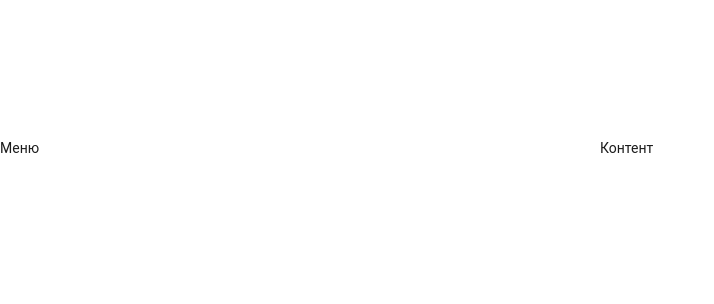
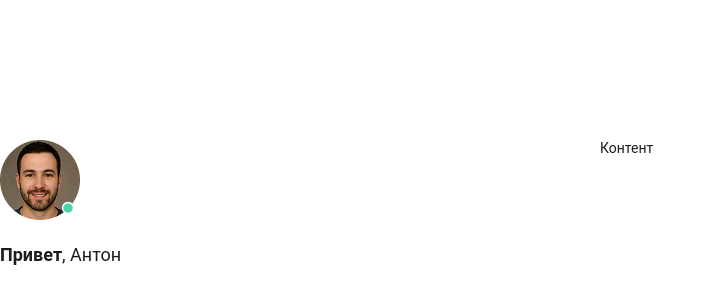
Before and after one commit to AlariCode/21-vue-2, a Vue app: page / in a window 1280 px wide. Shown: the top 304 px of the page, without its empty margins (0-714 px from the left). Built offline with nearby package versions, Linux system fonts and the light colour scheme; the HTML template or start-up script is replaced by a standard one.

Commit message:
Типизация defineProps

```diff
--- a/src/App.vue
+++ b/src/App.vue
@@ -1,8 +1,12 @@
-<script setup lang="ts"></script>
+<script setup lang="ts">
+import ProfileAvatar from './components/ProfileAvatar.vue'
+</script>
 
 <template>
   <div class="app">
-    <nav class="nav">Меню</nav>
+    <nav class="nav">
+      <ProfileAvatar name="Антон" />
+    </nav>
     <main>Контент</main>
   </div>
 </template>
--- a/src/assets/base.css
+++ b/src/assets/base.css
@@ -9,7 +9,6 @@
 *::after {
   box-sizing: border-box;
   margin: 0;
-  font-weight: normal;
 }
 
 body {
--- /dev/null
+++ b/src/components/ProfileAvatar.vue
@@ -0,0 +1,23 @@
+<script setup lang="ts">
+const { name } = defineProps<{ name: string }>()
+</script>
+
+<template>
+  <div class="profile-avatar">
+    <img src="/public/avatar.png" class="profile-avatar__image" alt="Изображение пользователя" />
+    <div><strong>Привет</strong>, {{ name }}</div>
+  </div>
+</template>
+
+<style scoped>
+.profile-avatar {
+  display: flex;
+  flex-direction: column;
+  gap: 24px;
+  font-size: 18px;
+}
+.profile-avatar__image {
+  width: 80px;
+  height: 80px;
+}
+</style>
```
Also changed, not shown: public/avatar.png (added).
